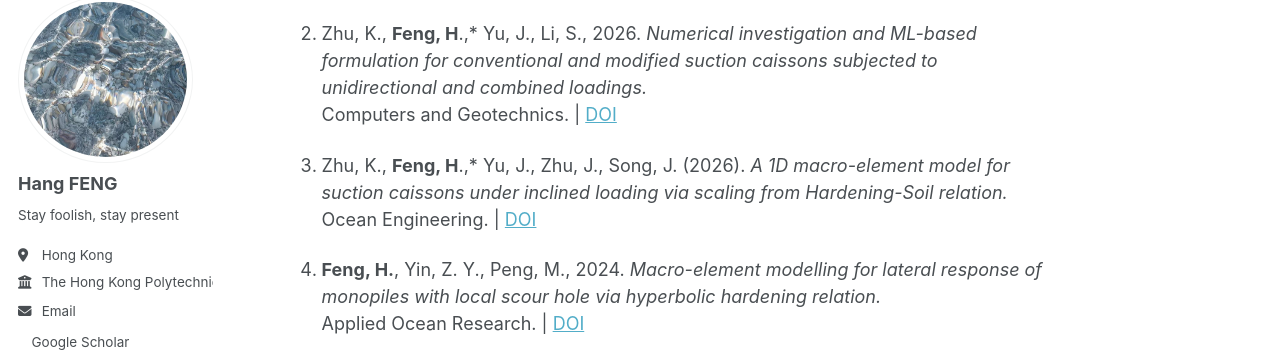
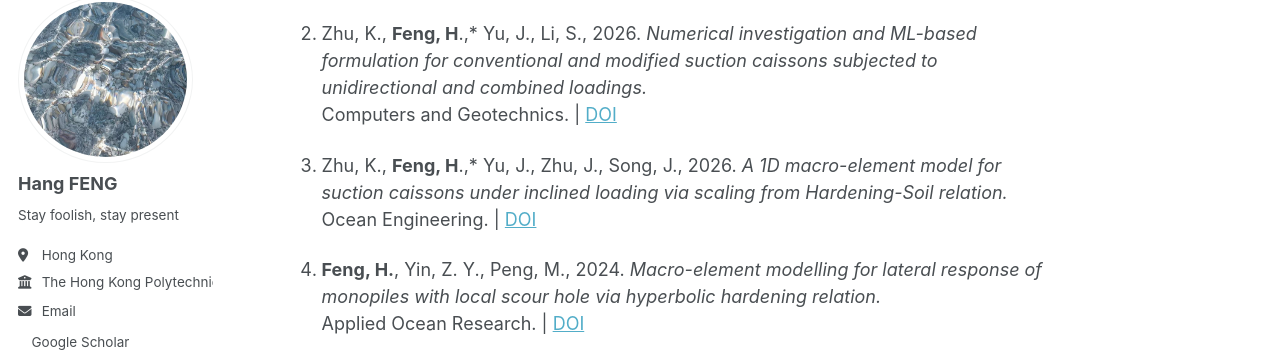
Before and after one commit to fenghang454/fenghang454.github.io, a Jekyll site: the page built from _pages/publications.md, in a window 1280 px wide and 900 px high, scrolled down 1359 px. Shown: the part 105-457 px from the top of the window. Built offline with Jekyll 4.4.1, drawn with Linux system fonts in a browser that asks for light colours; a style sheet for code colours, icons or effects is not loaded.

```diff
--- a/_pages/publications.md
+++ b/_pages/publications.md
@@ -60,7 +60,7 @@ author_profile: true
    *Numerical investigation and ML-based formulation for conventional and modified suction caissons subjected to unidirectional and combined loadings.*
    Computers and Geotechnics.  | [DOI](https://doi.org/10.1016/j.compgeo.2025.107637)
 
-3. Zhu, K., **Feng, H**.,* Yu, J., Zhu, J., Song, J. (2026).
+3. Zhu, K., **Feng, H**.,* Yu, J., Zhu, J., Song, J., 2026.
    *A 1D macro-element model for suction caissons under inclined loading via scaling from Hardening-Soil relation.*
    Ocean Engineering.     | [DOI](10.1016/j.oceaneng.2026.128346)
 
```
